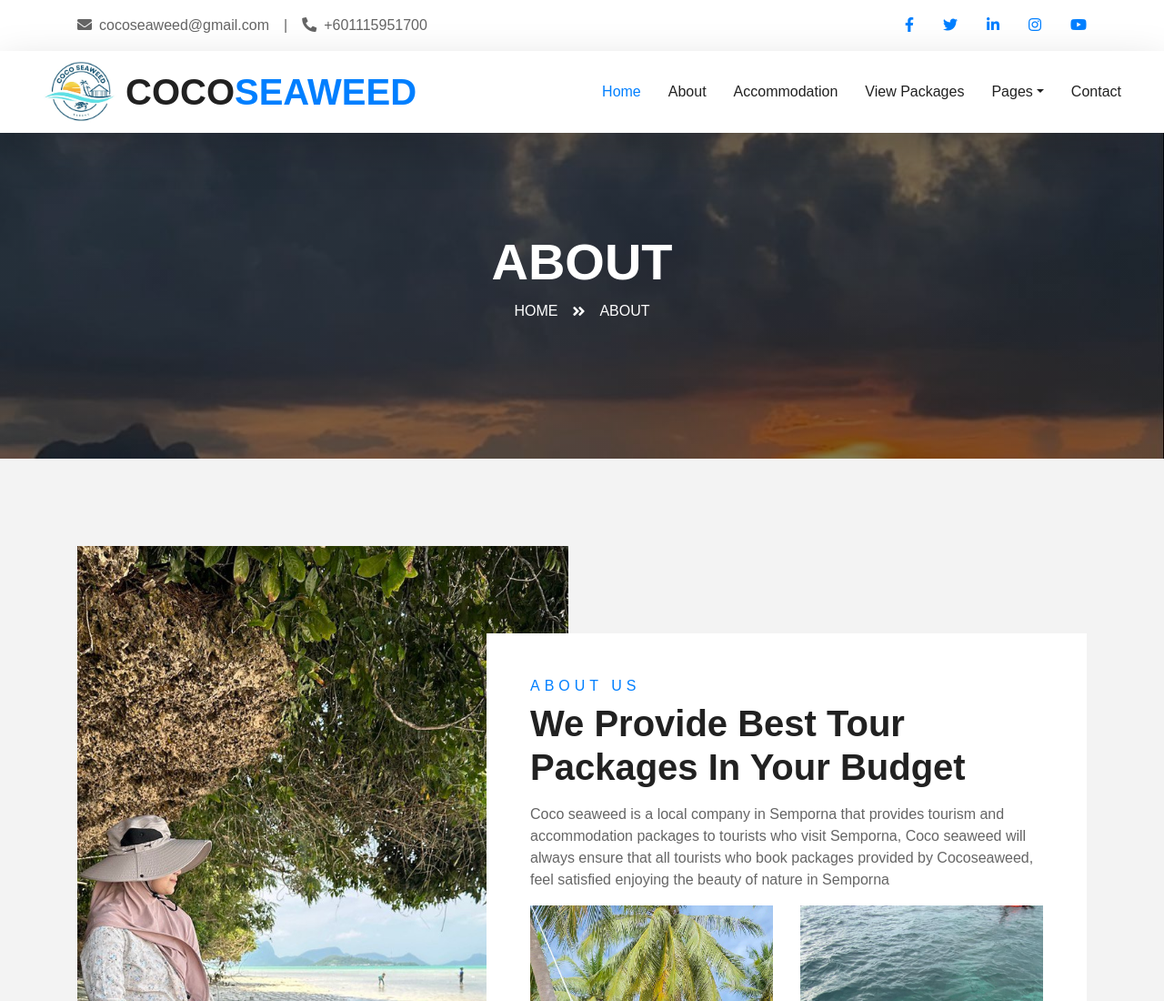
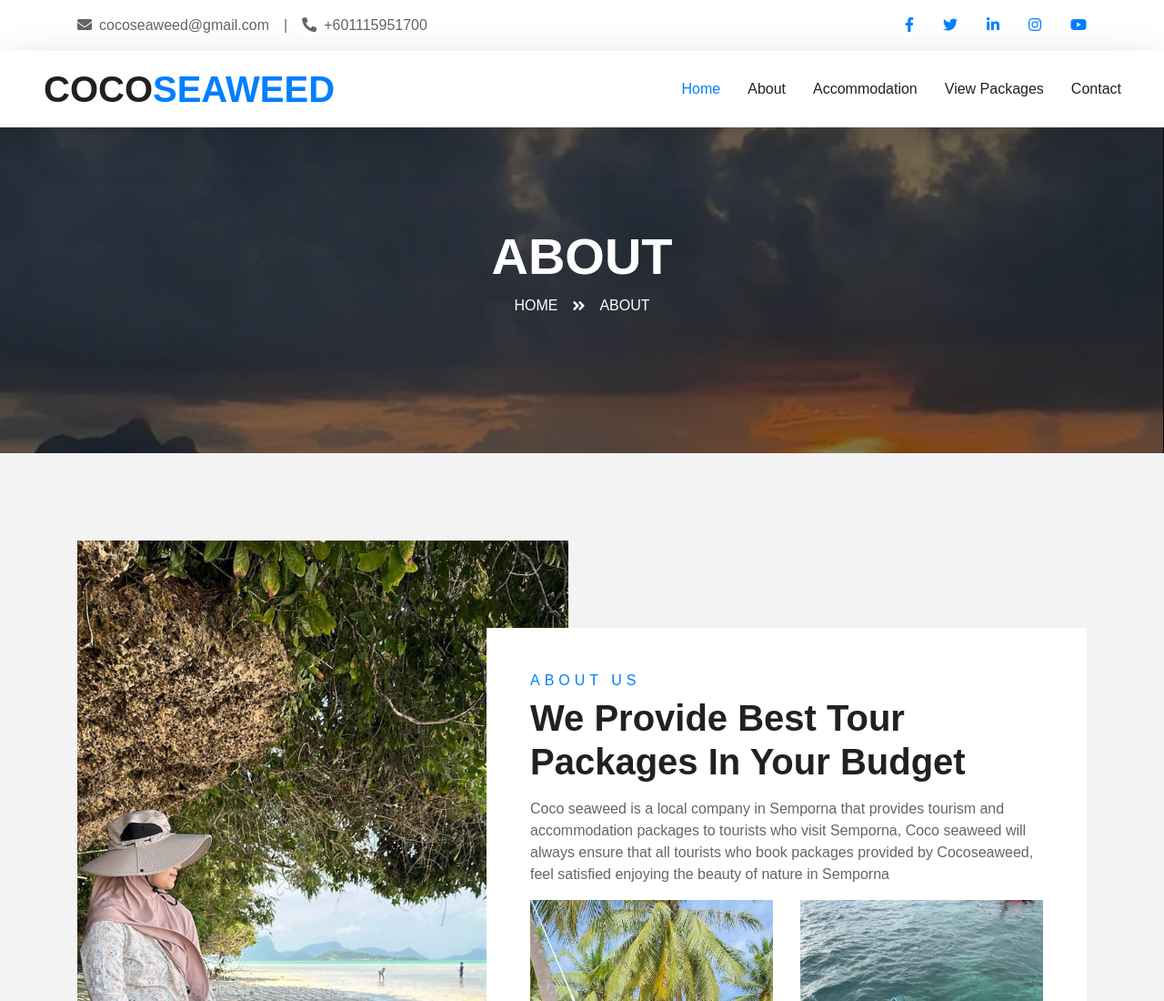
Before and after one commit to syukry0607/test, a plain HTML site: page about.html in a window 1280 px wide. Shown: the top 1100 px of the page at 91% size. Drawn offline with nearby package versions, Linux system fonts and the light colour scheme.

Commit message:
Update about.html

```diff
--- a/about.html
+++ b/about.html
@@ -16,6 +16,7 @@
 </head>
 
 <body>
+    <!-- Topbar Start -->
     <!-- Topbar Start -->
     <div class="container-fluid bg-light pt-3 d-none d-lg-block">
         <div class="container">
@@ -58,7 +59,7 @@
             <nav class="navbar navbar-expand-lg bg-light navbar-light shadow-lg py-3 py-lg-0 pl-3 pl-lg-5 w-100">
 
                 <a href="" class="navbar-brand d-flex align-items-center">
-                    <img class="w-100" src="img/logo.jpeg" alt="logo" style="width: 80px; height: 80px; object-fit: cover; margin-right: 10px;">
+                    <!--img class="w-100" src="img/logo.jpeg" alt="logo" style="width: 40px; height: 40px; object-fit: cover; margin-right: 10px;"-->
                     <h1 class="m-0 text-primary"><span class="text-dark">COCO</span>SEAWEED</h1>
                 </a>
 
@@ -71,14 +72,14 @@
                         <a href="about.html" class="nav-item nav-link">About</a>
                         <a href="service.html" class="nav-item nav-link">Accommodation</a>
                         <a href="package.html" class="nav-item nav-link">View Packages</a>
-                        <div class="nav-item dropdown">
+                        <!--div class="nav-item dropdown">
                             <a href="#" class="nav-link dropdown-toggle" data-toggle="dropdown">Pages</a>
                             <div class="dropdown-menu border-0 rounded-0 m-0">
                                 <a href="single.html" class="dropdown-item">Blog Detail</a>
                                 <a href="destination.html" class="dropdown-item">Destination</a>
                                 <a href="guide.html" class="dropdown-item">Travel Guides</a>
                             </div>
-                        </div>
+                        </div-->
                         <a href="contact.html" class="nav-item nav-link">Contact</a>
                     </div>
                 </div>
```
